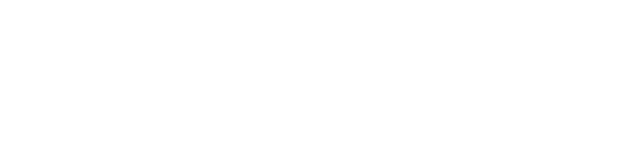
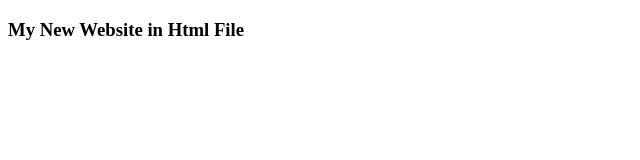
Before and after one commit to nazmulhassan007/my-new-website, a plain HTML site: page index.html in a window 1280 px wide. Shown: the whole page, without its empty margins (0-640 px from the left). Drawn offline with Linux system fonts and the light colour scheme.

Commit message:
my new website in html file

```diff
--- a/index.html
+++ b/index.html
@@ -6,6 +6,6 @@
     <title>My New Website</title>
 </head>
 <body>
-
+    <h3>My New Website in Html File</h3>
 </body>
 </html>
```
Also changed, not shown: images/image.jpeg (added), images/img.jpeg (added).
